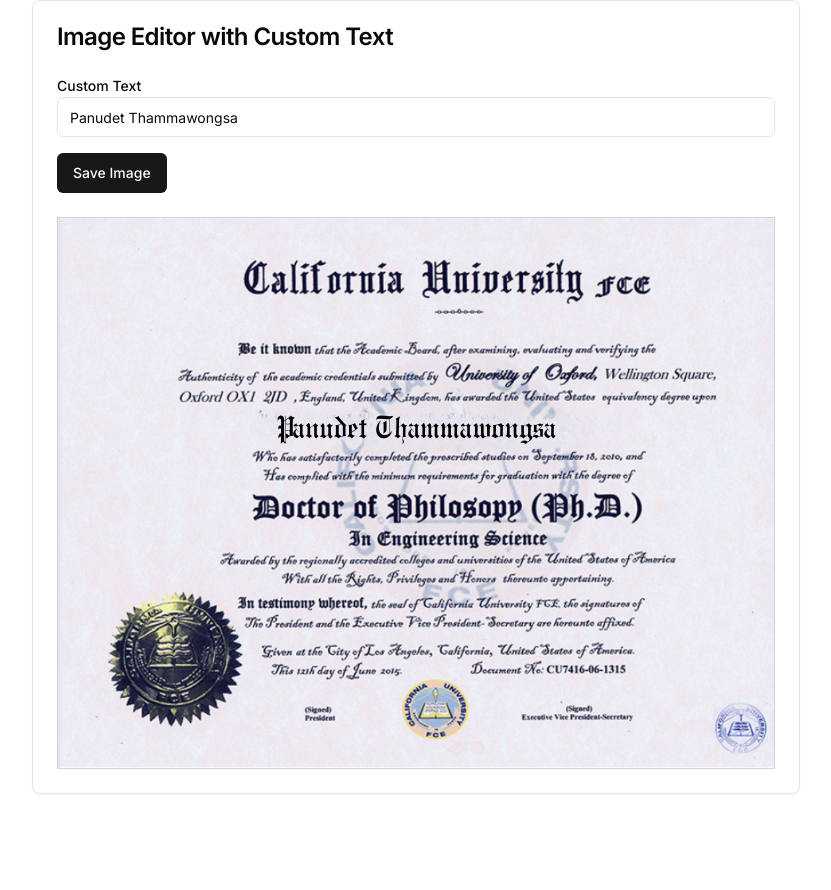
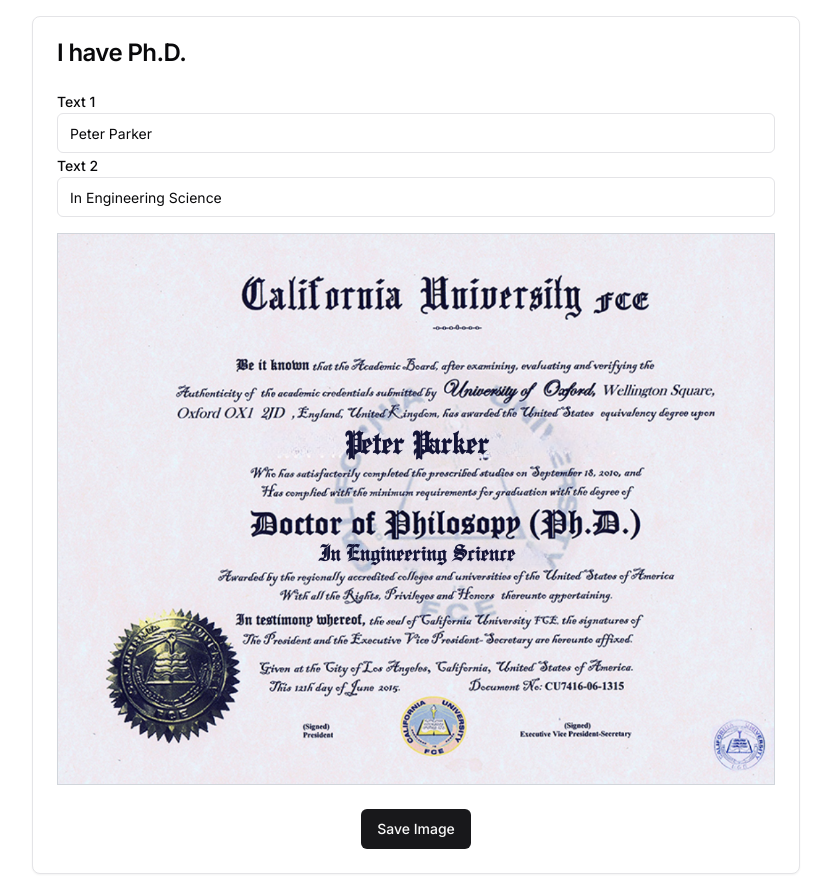
Before and after one commit to panudetjt/diploma, a Next.js app: page / in a window 1280 px wide. Shown: the whole page, without its empty margins (224-1055 px from the left). Before the commit the page ends 800 px from the top, so only its background shows below. Built offline with nearby package versions, Linux system fonts and the light colour scheme.

Commit message:
feat: add canvg library and update image editor

```diff
--- a/package.json
+++ b/package.json
@@ -12,6 +12,7 @@
     "@radix-ui/react-label": "^2.1.0",
     "@radix-ui/react-select": "^2.1.1",
     "@radix-ui/react-slot": "^1.1.0",
+    "canvg": "^4.0.2",
     "class-variance-authority": "^0.7.0",
     "clsx": "^2.1.1",
     "lucide-react": "^0.408.0",
--- a/src/app/page.tsx
+++ b/src/app/page.tsx
@@ -4,7 +4,7 @@
 
 export default function Home() {
   return (
-    <main>
+    <main className="p-4">
       <ImageEditor />
     </main>
   );
--- a/src/components/image-editor/image-editor.tsx
+++ b/src/components/image-editor/image-editor.tsx
@@ -7,6 +7,7 @@
 import { Select, SelectContent, SelectItem, SelectTrigger, SelectValue } from "~/components/ui/select";
 import diploma from './diploma.png'
 import localFont from 'next/font/local'
+import { Canvg } from 'canvg';
 
 const eoeFont = localFont({
     src: [{ path: './OPTIEngraversOldEnglish.otf', weight: '400', style: 'normal' }],
@@ -16,13 +17,12 @@
 
 export function ImageEditor() {
     const [image, setImage] = useState<HTMLImageElement | null>(null);
-    const [text, setText] = useState('Panudet Thammawongsa');
-    const [fontFamily, setFontFamily] = useState('Arial');
+    const [text, setText] = useState('Peter Parker');
+    const [text2, setText2] = useState('In Engineering Science');
     const [fontSize, setFontSize] = useState(42);
-    const [fontColor, setFontColor] = useState('#000000');
+    const [fontColor, setFontColor] = useState('#141538');
     const [svgSize, setSvgSize] = useState({ width: 0, height: 0 });
     const svgRef = useRef(null);
-    const canvasRef = useRef<HTMLCanvasElement>(null);
 
     const loadImage = (src: string) => {
         const img = new Image();
@@ -33,21 +33,21 @@
         img.src = src;
     }
 
-    const handleImageUpload = (e: ChangeEvent<HTMLInputElement>) => {
-        const files = e.target.files;
-        if (!files) return;
-        const file = files[0];
-        const reader = new FileReader();
+    // const handleImageUpload = (e: ChangeEvent<HTMLInputElement>) => {
+    //     const files = e.target.files;
+    //     if (!files) return;
+    //     const file = files[0];
+    //     const reader = new FileReader();
 
-        reader.onload = (event) => {
-            const result = event.target?.result;
-            if (typeof result !== "string") return
-            loadImage(result);
+    //     reader.onload = (event) => {
+    //         const result = event.target?.result;
+    //         if (typeof result !== "string") return
+    //         loadImage(result);
 
-        };
+    //     };
 
-        reader.readAsDataURL(file);
-    };
+    //     reader.readAsDataURL(file);
+    // };
 
 
     // const drawImage = useCallback(() => {
@@ -111,13 +111,17 @@
         const diplomaDataUrl = await getDataUrl(diploma.src)
         svgData = svgData.replace(new RegExp('href="[^"]+"'), `href="${diplomaDataUrl}"`);
         const canvas = document.createElement('canvas');
-        const ctx = canvas.getContext('2d');
+        const ctx = canvas.getContext('2d')!;
         const img = new Image();
 
-        img.onload = () => {
+
+        img.onload = async () => {
             canvas.width = svgSize.width;
             canvas.height = svgSize.height;
-            ctx?.drawImage(img, 0, 0);
+
+            const v = await Canvg.from(ctx, img.src);
+            await v.render()
+
             const link = document.createElement('a');
             link.download = 'edited_image.png';
             link.href = canvas.toDataURL('image/png');
@@ -131,18 +135,10 @@
         loadImage(diploma.src);
     }, [])
 
-    // useEffect(() => {
-    //     if (!image) return
-    //     drawImage();
-    // }, [drawImage, image]);
-    //
-
-    console.debug(eoeFont)
-
     return (
         <Card className="w-full max-w-3xl mx-auto">
             <CardHeader>
-                <CardTitle>Image Editor with Custom Text</CardTitle>
+                <CardTitle>I have Ph.D.</CardTitle>
             </CardHeader>
             <CardContent>
                 {/* <img src={diploma.blurDataURL} alt="diploma" /> */}
@@ -152,8 +148,10 @@
                         <Input id="imageUpload" type="file" accept="image/*" onChange={handleImageUpload} />
                     </div> */}
                     <div>
-                        <Label htmlFor="textInput">Custom Text</Label>
-                        <Input id="textInput" type="text" value={text} onChange={(e) => setText(e.target.value)} placeholder="Enter text" />
+                        <Label htmlFor="textInput1">Text 1</Label>
+                        <Input id="textInput1" type="text" value={text} onChange={(e) => setText(e.target.value)} placeholder="Enter text 1" />
+                        <Label htmlFor="textInput2">Text 2</Label>
+                        <Input id="textInput2" type="text" value={text2} onChange={(e) => setText2(e.target.value)} placeholder="Enter text 2" />
                     </div>
                     {/* <div className="grid grid-cols-3 gap-4">
                         <div>
@@ -179,19 +177,11 @@
                             <Input id="fontColor" type="color" value={fontColor} onChange={(e) => setFontColor(e.target.value)} />
                         </div>
                     </div> */}
-                    <div className="flex space-x-2">
-                        {/* <Button onClick={applyGrayscale} disabled={!image}>Apply Grayscale</Button> */}
-                        <Button onClick={saveImage} disabled={!image}>Save Image</Button>
-                    </div>
-                </div>
-            </CardContent>
-            <CardFooter>
                     <svg
                         ref={svgRef}
                         // width={svgSize.width}
                         // height={svgSize.height}
                         width="100%"
-                    height="auto"
                         viewBox={`0 0 ${svgSize.width} ${svgSize.height}`}
                         className="w-full border border-gray-300"
                     >
@@ -203,13 +193,35 @@
                                 fontFamily={eoeFont.style.fontFamily}
                                 fontSize={fontSize}
                                 fill={fontColor}
+                                fontWeight="800"
                                 textAnchor="middle"
                                 dominantBaseline="middle"
                             >
                                 {text}
                             </text>
                         ) : null}
+                        {text2 ? (
+                            <text
+                                x="50%"
+                                y="485"
+                                fontFamily={eoeFont.style.fontFamily}
+                                fontSize={30}
+                                fill={fontColor}
+                                textAnchor="middle"
+                                fontWeight="800"
+                                dominantBaseline="middle"
+                            >
+                                {text2}
+                            </text>
+                        ) : null}
                     </svg>
+                </div>
+            </CardContent>
+            <CardFooter className="justify-center">
+                <div className="flex space-x-2">
+                    {/* <Button onClick={applyGrayscale} disabled={!image}>Apply Grayscale</Button> */}
+                    <Button onClick={saveImage} disabled={!image}>Save Image</Button>
+                </div>
             </CardFooter>
         </Card>
     );
```
Also changed, not shown: src/components/image-editor/diploma.png, 1 other file (tests, documents, lock files or other folders). Lines whose indentation alone changed are shown as unchanged.
